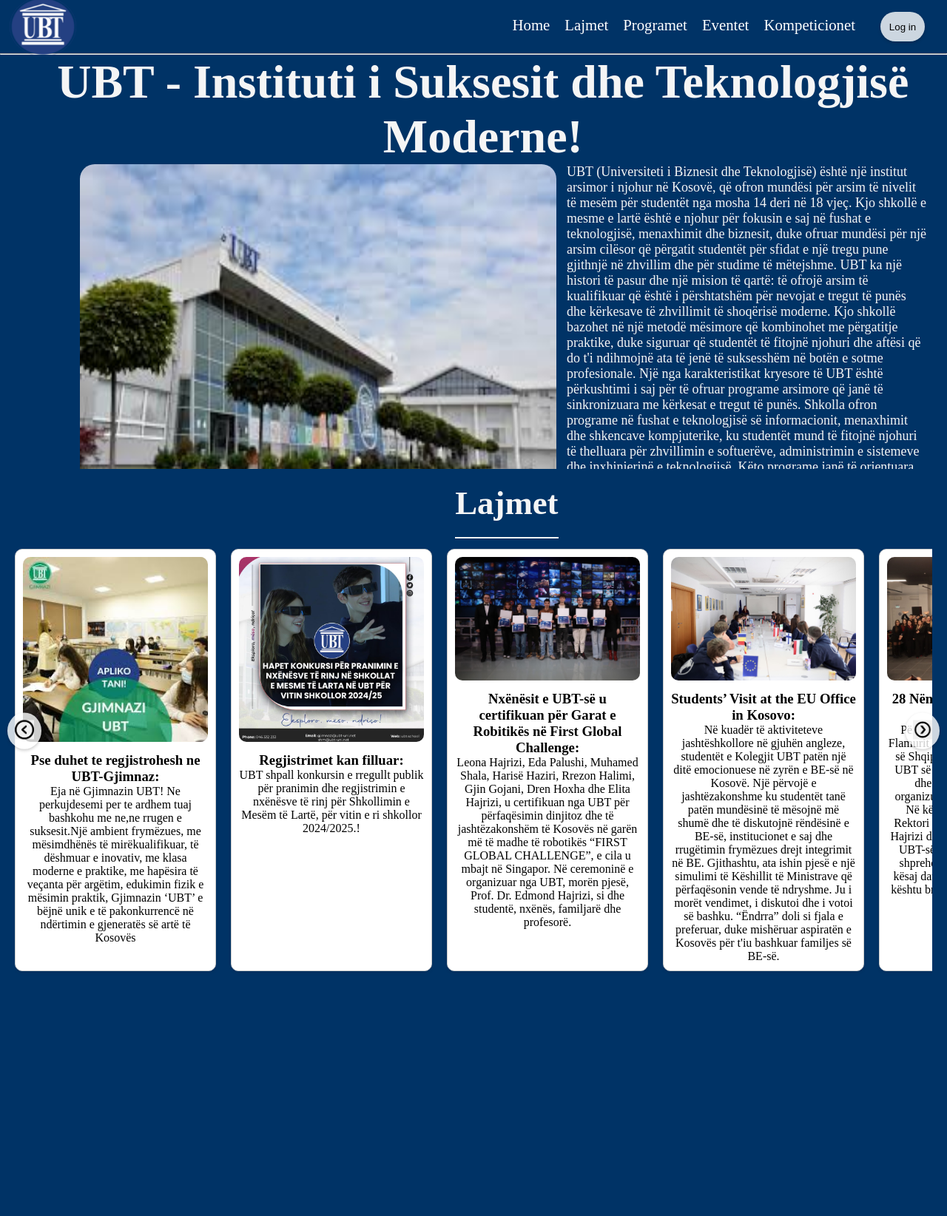
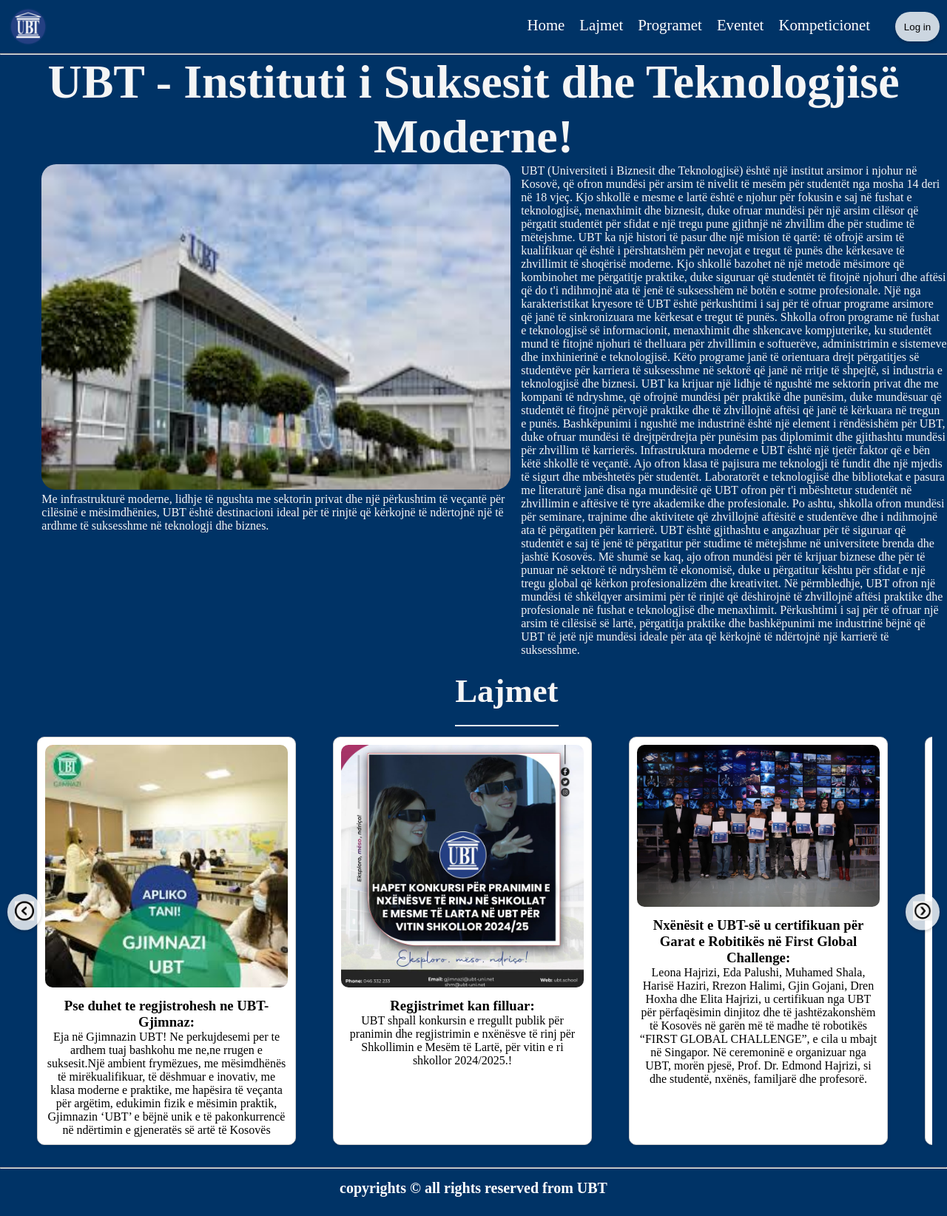
Before and after one commit to Jahirq1/WebSchool, a PHP site: page /html/Lajmet.html in a window 1280 px wide. Shown: the whole page at 74% size. Before the commit the page ends 1313 px from the top, so only its background shows below. Run offline with PHP 8.4, Linux system fonts and the light colour scheme.

Commit message:
kam ber disa ndryshime te vogla tek page i lajmev

```diff
--- a/css/Lajmett.css
+++ b/css/Lajmett.css
@@ -1,14 +1,12 @@
 *{
    margin: 0;
    padding: 0;
-
+   box-sizing: border-box;
 }
 
 
 /*Pjesa e headerit*/
 header {
-
-   box-sizing: border-box;
    width: 100%;
    height: 9vh;
    display: flex;
@@ -41,16 +39,16 @@ nav ul li a{
    text-decoration: none;
 }
 .i1{
-   width: 90px;
-   height: 80px;
+   width: 50px;
+   height: 50px;
    border-radius: 15px;
    position: absolute;
    left: 1%;
 }
 
 
-#p6{
-       margin-right:20px ;
+.p6{
+
        border-radius: 20px;
        width: 60px;
        height: 40px;
@@ -64,17 +62,11 @@ body
    background-color: #003366;
    margin: 0;
 }
-main{
-   background-color: #003366;
+
+.News {
+    position: relative;
    width: 100%;
-   height: 150vh;
-   }
-.News {
-   position: relative;
-   left: 4%;
-
-   width: 94%;
-   height: 70vh;
+   height: 70vh auto;
    display: block;
 }
 .News h2{
@@ -109,19 +101,25 @@ border-radius: 20px;
 width: 90%;
 }
 footer {
-   color: whitesmoke;
-   text-align: center;
+
+   width: 100%;
    height: 8vh;
 }
-.footer h4 {
+footer h4 {
+   text-align: center;
    position: relative;
-    bottom: 40px;
+   top: 15px;
+   font-size: 20px;
+   color: white;
+
 }
 .postmain p{
-   font-size: 18px;
+   font-size: 18px auto;
 
 }
 .slider {
+   width: 100%;
+   height: 70vh auto;
    position: relative;
    padding: 20px;
    background-color: #003366;
@@ -148,8 +146,9 @@ footer {
 
 /* Slider Container */
 .slider-container {
+   overflow-x: hidden;
    display: flex;
-   overflow-x: auto;
+
    scroll-behavior: smooth;
    gap: 20px;
    padding: 10px 0;
@@ -157,12 +156,13 @@ footer {
 
 
 .post-card {
-   flex: 0 0 250px;
+   flex: 0 0 350px;
    background: #fff;
    border: 1px solid #ccc;
    border-radius: 10px;
    text-align: center;
    padding: 10px;
+   margin-left: 30px;
    box-shadow: 0 2px 4px rgba(0, 0, 0, 0.1);
 }
 
--- a/html/Lajmet.html
+++ b/html/Lajmet.html
@@ -18,7 +18,7 @@
     <li><a id="p4" href="Eventet.html">Eventet</a></li>
     <li><a id="p5" href="Kompeticionet.html">Kompeticionet</a></li>
 </ul>
-<a href="login.html"><button id="p6">Log in</button> </a>
+<a href="login.html"><button class="p6">Log in</button> </a>
 </nav>
     </header>
 <hr>
@@ -100,11 +100,12 @@
     </div>
     <button class="nxt-btn"><img src="../img/post/imgnext.png" alt="Next"></button>
 </section>
-<script src="../js/Lajmet.js"></script>
+
 </main>
 <hr>
 <footer>
   <h4>copyrights &#169 all rights reserved from UBT</h4>
 </footer>
+<script src="../js/Lajmet.js"></script>
 </body>
 </html>
```
